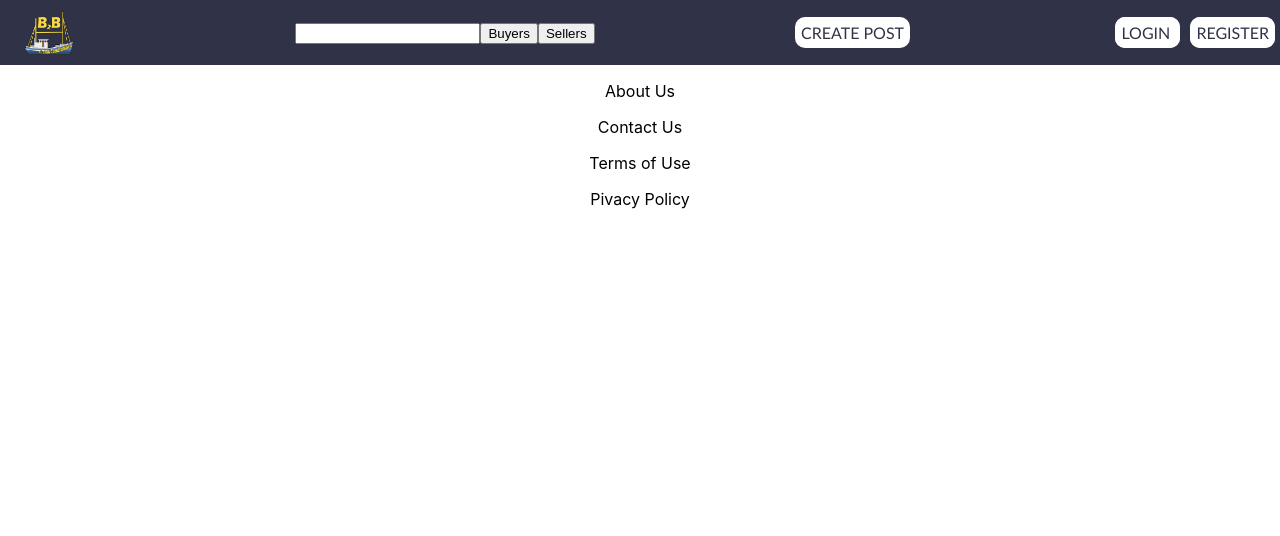
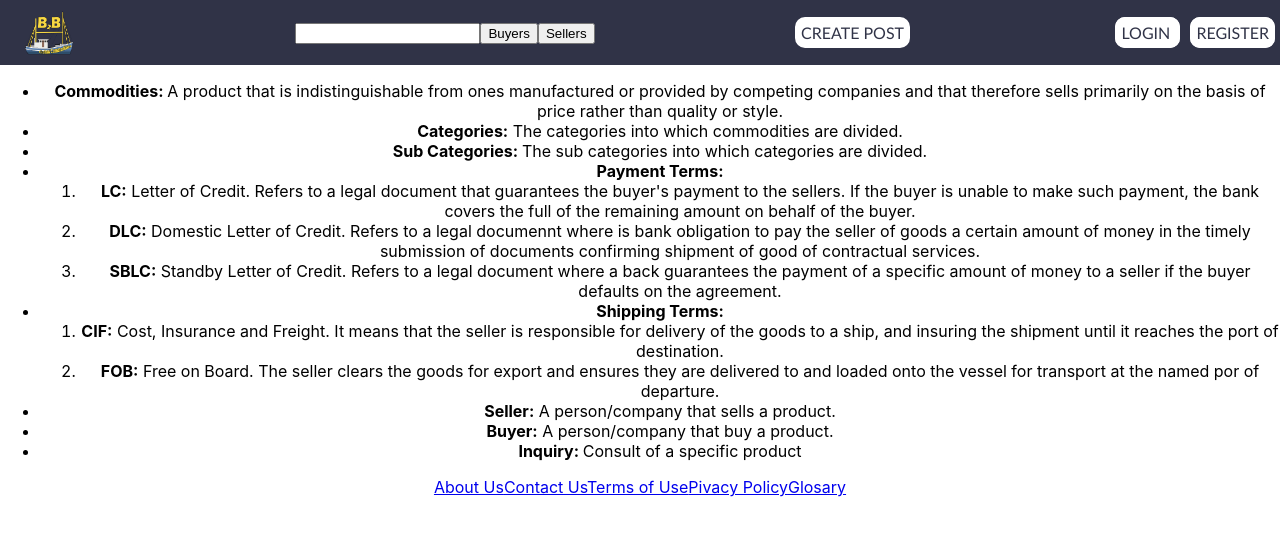
Before and after one commit to BarberoPablo/Commodities-Project, a React (Create React App) app in the folder client/: page /glosary in a window 1280 px wide. Shown: the top 536 px of the page. Built offline with nearby package versions, Linux system fonts and the light colour scheme.

Commit message:
feature/(Components/Home/Footer): creating Glosary, adding route in App.

```diff
--- a/client/src/App.js
+++ b/client/src/App.js
@@ -7,6 +7,7 @@ import AboutUs from "./Components/Home/Footer/AboutUs.jsx"
 import ContactUs from "./Components/Home/Footer/ContactUs.jsx"
 import PrivacyPolicy from "./Components/Home/Footer/PrivacyPolicy.jsx"
 import TermsOfUse from "./Components/Home/Footer/TermsOfUse.jsx"
+import Glosary from './Components/Home/Footer/Glosary';
 import CreatePost from "./Components/CreatePost/CreatePost.jsx"
 import Navbar from './Components/Home/Navbar/Navbar';
 
@@ -21,6 +22,7 @@ function App() {
       <Route path={'/contact-us'} component={ContactUs}/>
       <Route path={'/privacy-policy'} component={PrivacyPolicy}/>
       <Route path={'/terms-of-use'} component={TermsOfUse}/>
+      <Route path={'/glosary'} component={Glosary}/>
       <Route path={'/'} component={Footer}/>
       {/* More routes eje: Profile, Post, UserProfile  */}
     </div>
--- a/client/src/Components/Home/Footer/Footer.jsx
+++ b/client/src/Components/Home/Footer/Footer.jsx
@@ -1,19 +1,15 @@
 import React from 'react'
-import { useHistory } from "react-router-dom";
+
 
 const Footer = () => {
-    const history = useHistory();
-
-    const goFor = (e) => {
-        history.push("/" + e.target.id)
-    }
 
     return (
         <div>
-            <p id="about-us" onClick={e => goFor(e)}>About Us</p>
-            <p id="contact-us" onClick={e => goFor(e)}>Contact Us</p>
-            <p id="terms-of-use" onClick={e => goFor(e)}>Terms of Use</p>
-            <p id="privacy-policy" onClick={e => goFor(e)}>Pivacy Policy</p>
+            <a href="/about-us">About Us</a>
+            <a href="/contact-us">Contact Us</a>
+            <a href="/terms-of-use">Terms of Use</a>
+            <a href="/privacy-policy">Pivacy Policy</a>
+            <a href="/glosary">Glosary</a>
         </div>
     )
 }
--- /dev/null
+++ b/client/src/Components/Home/Footer/Glosary.jsx
@@ -0,0 +1,31 @@
+import React from 'react'
+
+const Glosary = () => {
+    return (
+        <div>
+            <ul>
+                <li><b>Commodities: </b> A product that is indistinguishable from ones manufactured or provided by competing companies and that therefore sells primarily on the basis of price rather than quality or style.</li>
+                <li><b>Categories:</b> The categories into which commodities are divided.</li>
+                <li><b>Sub Categories: </b> The sub categories into which categories are divided.</li>
+                <li><b>Payment Terms: </b>
+                    <ol>
+                        <li><b>LC:</b> Letter of Credit. Refers to a legal document that guarantees the buyer's payment to the sellers. If the buyer is unable to make such payment, the bank covers the full of the remaining amount on behalf of the buyer.</li>
+                        <li><b>DLC:</b> Domestic Letter of Credit. Refers to a legal documennt where is bank obligation to pay the seller of goods a certain amount of money in the timely submission of documents confirming shipment of good of contractual services.</li>
+                        <li><b>SBLC:</b> Standby Letter of Credit. Refers to a legal document where a back guarantees the payment of a specific amount of money to a seller if the buyer defaults on the agreement.</li>
+                    </ol>
+                </li>
+                <li><b>Shipping Terms:</b>
+                    <ol>
+                        <li><b>CIF:</b> Cost, Insurance and Freight. It means that the seller is responsible for delivery of the goods to a ship, and insuring the shipment until it reaches the port of destination.</li>
+                        <li><b>FOB:</b> Free on Board. The seller clears the goods for export and ensures they are delivered to and loaded onto the vessel for transport at the named por of departure.</li>
+                    </ol>
+                </li>
+                <li><b>Seller:</b> A person/company that sells a product.</li>
+                <li><b>Buyer:</b> A person/company that buy a product.</li>
+                <li><b>Inquiry: </b> Consult of a specific product</li>
+            </ul>
+        </div>
+    )
+}
+
+export default Glosary
```
